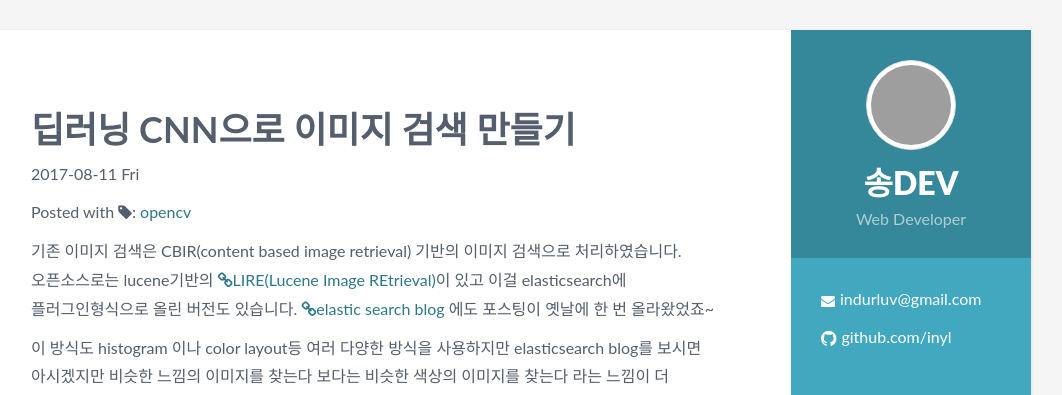
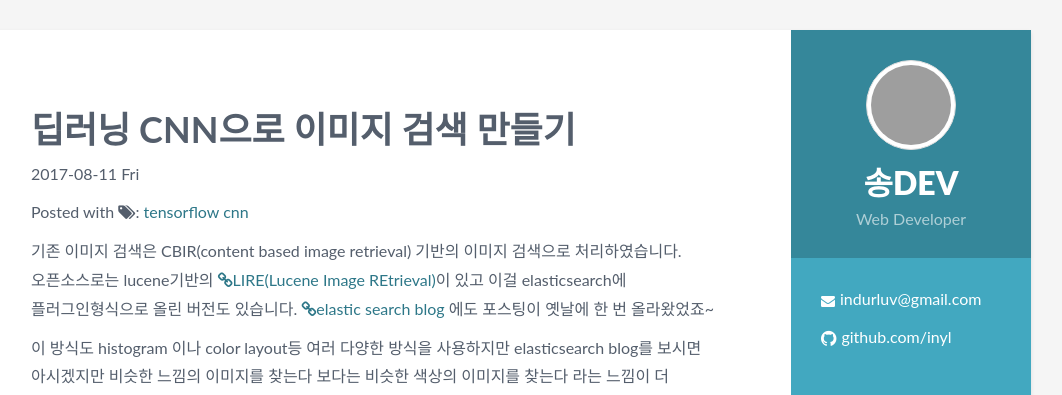
Before and after one commit to inyl/inyl.github.io, a Jekyll site: the page built from _posts/2017-08-11-cnn_image_search.markdown, in a window 1280 px wide and 900 px high, cut to the strip 0-395 px from the top of the window. Shown: the whole strip, without its empty margins (139-1201 px from the left). Built offline with Jekyll 4.4.1, drawn with Linux system fonts in a browser that asks for light colours; comment, search, counter and statistics services are not loaded; grey boxes are pictures that could not be loaded.

Commit message:
tag 수정

```diff
--- a/_posts/2017-08-11-cnn_image_search.markdown
+++ b/_posts/2017-08-11-cnn_image_search.markdown
@@ -1,7 +1,7 @@
 ---
 layout: post
 category: programming
-tags: [opencv]
+tags: [tensorflow, cnn]
 title:  "딥러닝 CNN으로 이미지 검색 만들기"
 comment : true
 ---
```
